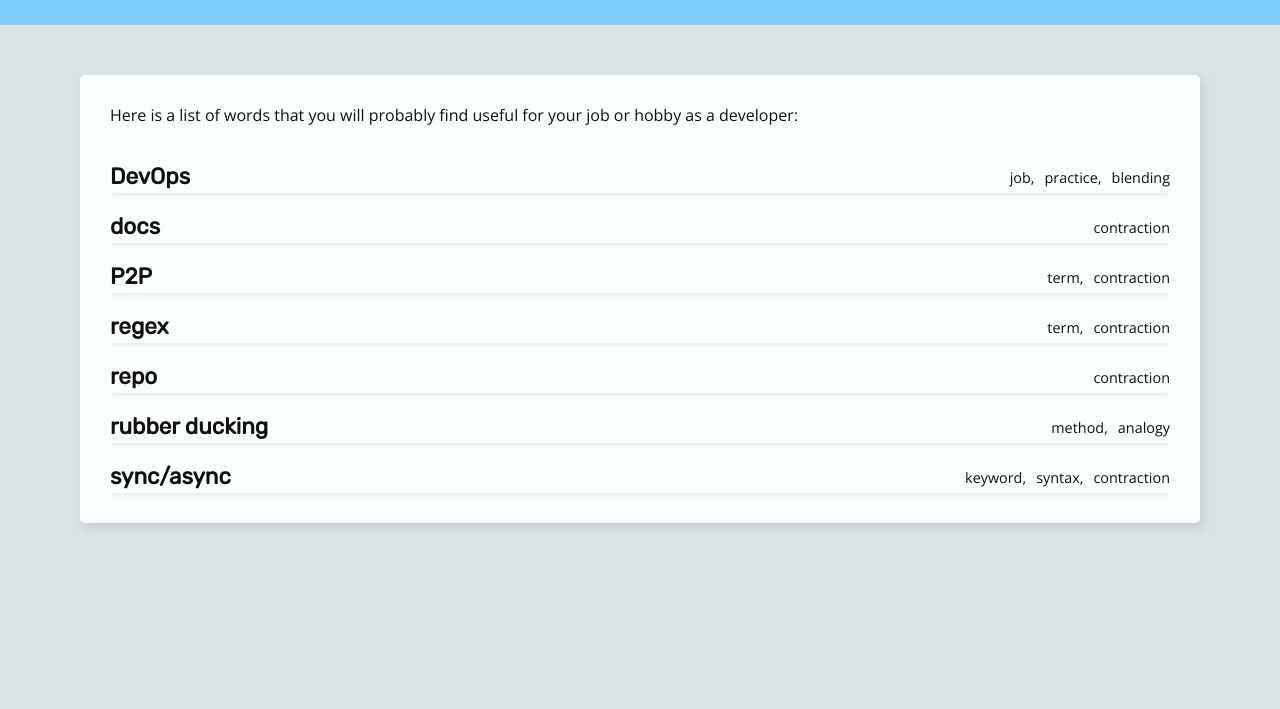
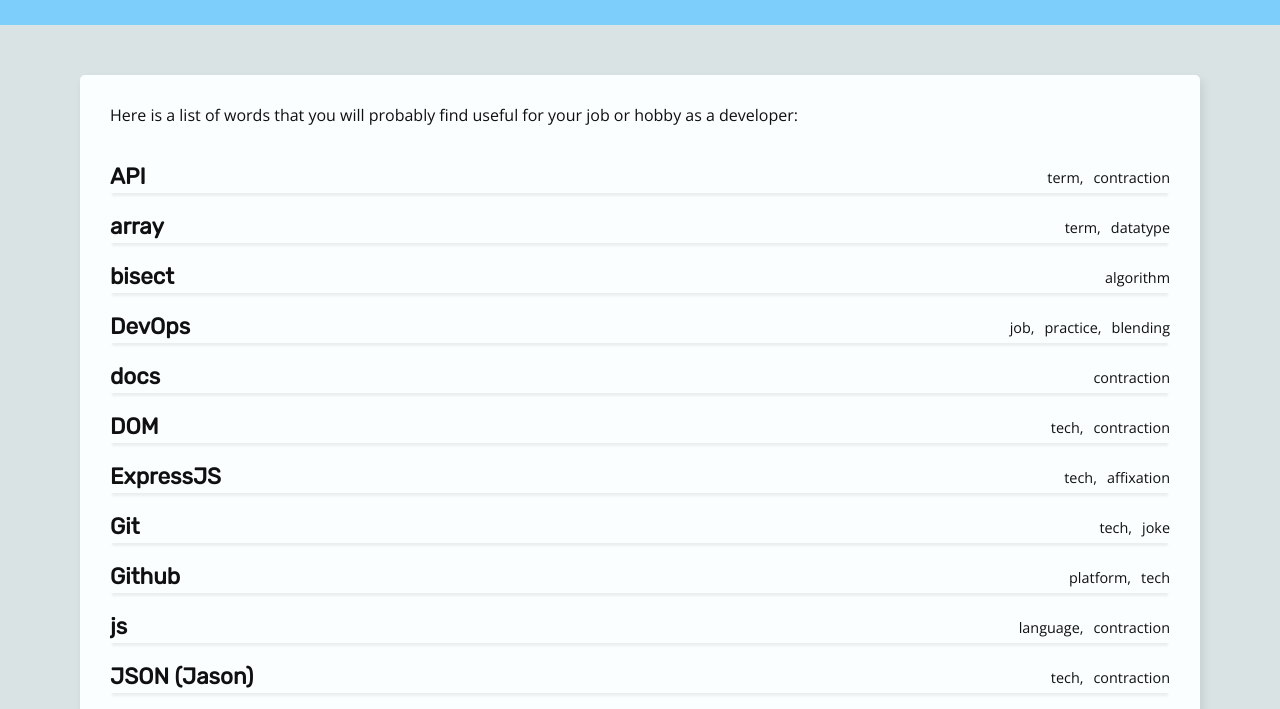
Before and after one commit to TemaSaur/digital-nonsense, a plain HTML site: page index.html in a window 1280 px wide. Shown: the part 75-784 px from the top of the page. Drawn offline with nearby package versions, Linux system fonts and the light colour scheme.

Commit message:
add words

```diff
--- a/js/reduce.json
+++ b/js/reduce.json
@@ -12,5 +12,8 @@
 	["src", "source"],
 	["docs", "documentation"],
 	["repo", "repository"],
-	["std", "standard"]
+	["std", "standard"],
+	["gamedev", "game developer"],
+	["webdev", "web development"],
+	["js", "JavaScript"]
 ]
--- a/js/terms.json
+++ b/js/terms.json
@@ -1,5 +1,23 @@
 [
-
+	{
+		"name": "API",
+		"categories": ["term", "contraction"],
+		"definition": "Application Programming Interface, an interface that defines interactions between multiple software units. It manages the way an application gets data from an external database.",
+		"instance": "Here I use weather.com API to get information about temperature",
+		"vid": "s7wmiS2mSXY"
+	},
+	{
+		"name": "array",
+		"categories": ["term", "datatype"],
+		"definition": "list of data (of any type) structured in one big thing\nYou can think of it as a variable that stores other variables",
+		"instance": "That's a lot of numbers! How about we store them in an array?"
+	},
+	{
+		"name": "bisect",
+		"categories": ["algorithm"],
+		"definition": "Binary search, an algorithm that searches for an item in a sorted array\nThe algorithm: each step you cut the array in half until you find your element. If the element in the middle of array is greater than the one you're looking for, you cut out the top part and vice versa.\nThe time complexity of the algorithm is log(n), so it's a very efficient algorithm.",
+		"instance": "[for example, we want to find the number 62 in range 1 to 100. First you guess 50, then 75, 67, 58, 62]"
+	},
 	{
 		"name": "DevOps",
 		"categories": ["job", "practice", "blending"],
@@ -14,12 +32,62 @@
 		"instance": "— I don't get it, this function just doesn't work<br>—maybe try reading the docs?"
 	},
 	{
+		"name": "DOM",
+		"categories": ["tech", "contraction"],
+		"definition": "Document Object Model, a programming interface for HTML, XML and documents based on hierarchy of blocks (tags)"
+	},
+	{
+		"name": "ExpressJS",
+		"categories": ["tech", "affixation"],
+		"definition": "Express + JavaScript, a web application framework, that is used to manage the server-side code and serve pages for the app. It, of course, uses JavaScript as a programming language."
+	},
+	{
+		"name": "Git",
+		"categories": ["tech", "joke"],
+		"definition": "version control system used for tracking changes in files of one <a href=\"?term=repo\">repo</a> and working in large companies with codebases with thousands of lines of code\n[it of course can be used in smaller projects]\nMost importantly, it is the foundation of <a href=\"?term=Github\">Github</a>",
+		"instance": "With Git I can now work on projects with my friends at the same time",
+		"vid": "RGOj5yH7evk"
+	},
+	{
+		"name": "Github",
+		"categories": ["platform", "tech"],
+		"definition": "the main open-source platform built on top of <a href=\"?term=Git\">Git</a> version control software that host the repositories",
+		"instance": "Yea sure, I keep all my code on the <a href='https://github.com/'>Github</a>",
+		"vid": "RGOj5yH7evk"
+	},
+	{
+		"name": "js",
+		"categories": ["language", "contraction"],
+		"definition": "JavaScript, multi-paradigm (object- and event-oriented) programming language that is primarily used in the web development. Here it uses DOM (Document Object Model) to manage blocks, text at the web pages.\nIt is almost always compiled at the runtime. It's also weakly typed so the variables dinamically get their datatypes",
+		"instance": "The app uses js to fetch data from the weather <a href=\"?term=api\">API</a>",
+		"vid": "upDLs1sn7g4"
+	},
+	{
+		"name": "JSON (Jason)",
+		"categories": ["tech", "contraction"],
+		"definition": "JavaScript Object Notation, an open standard file format, and data interchange format, that uses human-readable text to store and transmit data objects consisting of attribute-value pairs and array data types",
+		"instance": "The database is just one JSON file"
+	},
+	{
+		"name": "NodeJS",
+		"categories": ["tech", "contraction"],
+		"definition": "Node + JavaScript, an open-source, cross-platform runtime environment for js, that is used to run server-side scripts. The runtime is based of Chromium's V8 engine. JavaScript can normally only be executed through browser, but Node makes you lets you run it anywhere",
+		"instance": "I wrote another hello world with NodeJS today!",
+		"vid": "uVwtVBpw7RQ"
+	},
+	{
 		"name": "P2P",
 		"categories": ["term", "contraction"],
 		"definition": "peer-to-peer, is a distributed application architecture that partitions tasks or workloads between peers. Peers are equally privileged, equipotent participants in the application. They are said to form a peer-to-peer network of nodes",
 		"instance": "I am planning to create a new P2P program to facilate the quick transfer of files from one user to another",
 		"picture": "png",
 		"vid": "s-Fs_Ucy_EU"
+	},
+	{
+		"name": "ReactJS",
+		"categories": ["tech", "affixation"],
+		"definition": "React + JavaScript, a web library used to create the frontend of web applications. It, of course, uses JavaScript as a programming language and for more functinality - .jsx files\nIt has the version <i>React Native</i> that is used to create mobile apps",
+		"vid": "MRIMT0xPXFI"
 	},
 	{
 		"name": "regex",
@@ -31,7 +99,7 @@
 	{
 		"name": "repo",
 		"categories": ["contraction"],
-		"definition": "software repository, a storage location for all the code of a single project. A lot of the times the term `repo` is assosiated with <i>Git</i> and <i>GitHub</i>. That is because Git is the main tool used to control the versions of the chosen repository",
+		"definition": "software repository, a storage location for all the code of a single project. A lot of the times the term `repo` is assosiated with <a href=\"?term=Git\">Git</a> and <a href=\"?term=Github\">Github</a>. That is because <a href=\"?term=Git\">Git</a> is the main tool used to control the versions of the chosen repository",
 		"instance": "I'm starting a new project, created a repo, wrote the Hello world, it's going great!"
 	},
 	{
--- a/scss/term.scss
+++ b/scss/term.scss
@@ -45,7 +45,7 @@ h1.term::after {
 	display: grid;
 	width: 100%;
 	grid-template-columns: repeat(4, 1fr);
-	gap: 10px 50px;
+	gap: 10px 36px;
 }
 
 .reduce {
@@ -57,7 +57,7 @@ h1.term::after {
 }
 
 .small {
-	font-size: 1.2em;
+	font-size: 1.15em;
 }
 .big {
 	font-style: italic;
```
Also changed, not shown: dist/term.css, 1 other file.
